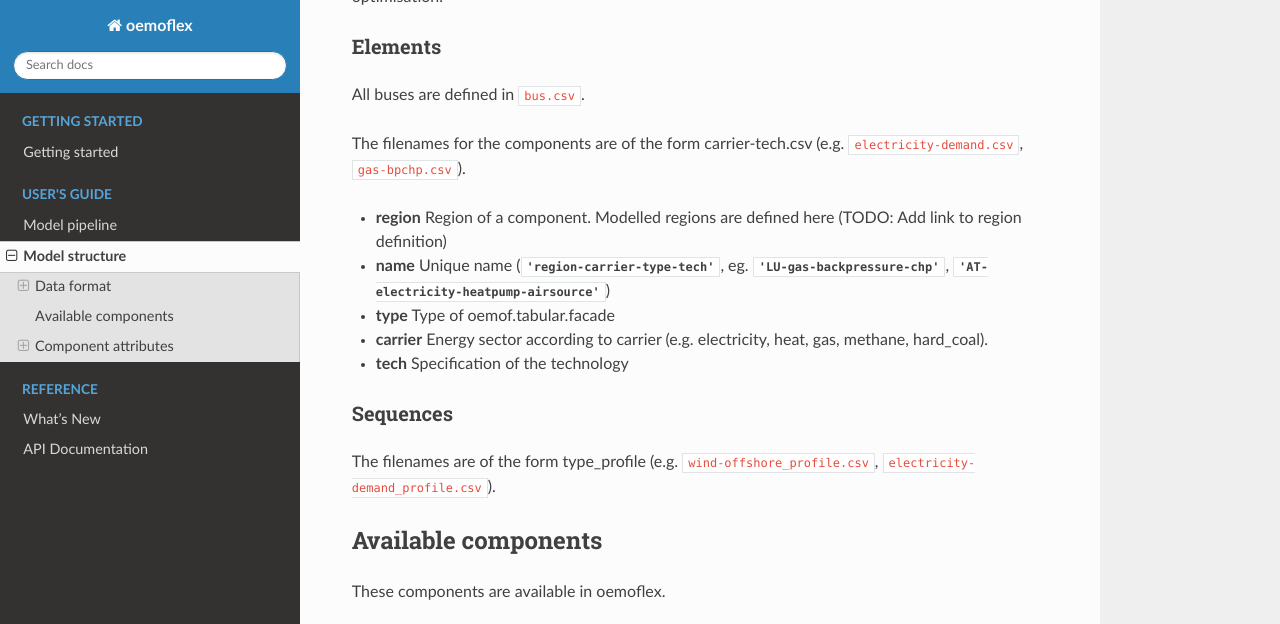
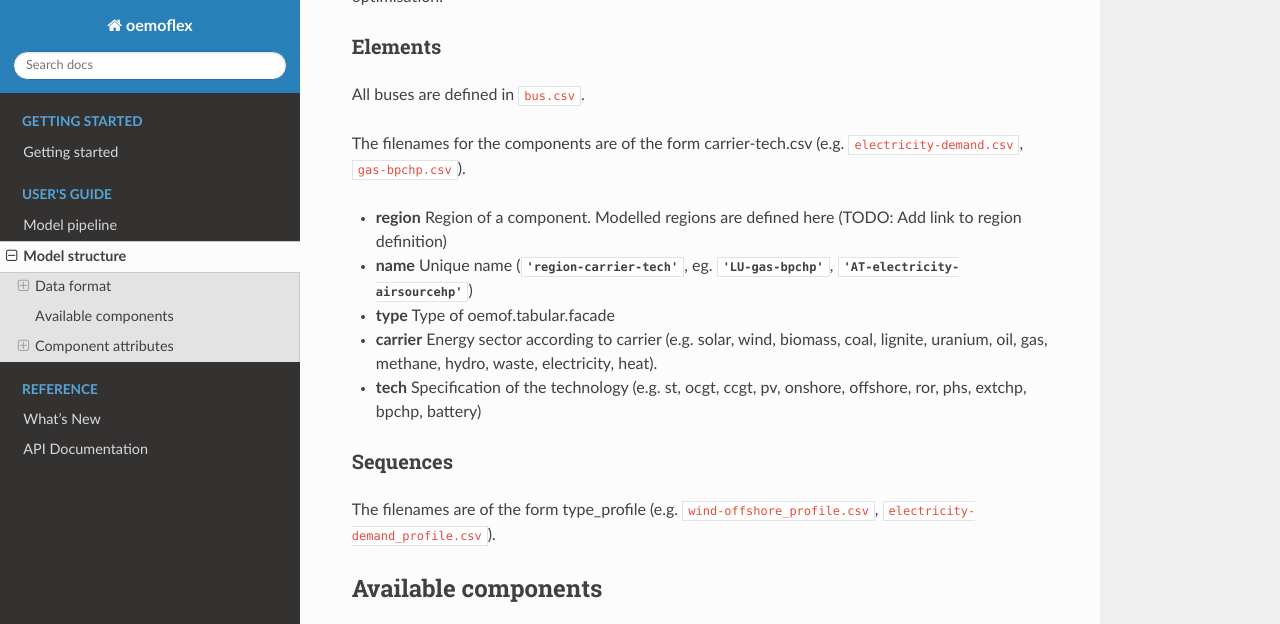
Before and after one commit to modex-flexmex/oemof-flexmex, a Sphinx documentation site: the page built from docs/model_structure.rst, in a window 1280 px wide and 900 px high, scrolled down 435 px, cut to the strip 0-624 px from the top of the window. Built offline with Sphinx 7.4.7 and the Read the Docs theme 2.0.0, drawn with Linux system fonts in a browser that asks for light colours; formulas are drawn with MathJax 3.

Commit message:
Update model_structure.rst

```diff
--- a/docs/model_structure.rst
+++ b/docs/model_structure.rst
@@ -26,12 +26,11 @@
 
 * **region** Region of a component. Modelled regions are defined here (TODO: Add link to region
   definition)
-* **name** Unique name (:py:attr:`'region-carrier-type-tech'`, eg. :py:attr:`'LU-gas-backpressure-chp'`,
-  :py:attr:`'AT-electricity-heatpump-airsource'`)
+* **name** Unique name (:py:attr:`'region-carrier-tech'`, eg. :py:attr:`'LU-gas-bpchp'`,
+  :py:attr:`'AT-electricity-airsourcehp'`)
 * **type** Type of oemof.tabular.facade
-* **carrier** Energy sector according to carrier (e.g. electricity, heat, gas,
-  methane, hard_coal).
-* **tech** Specification of the technology
+* **carrier** Energy sector according to carrier (e.g. solar, wind, biomass, coal, lignite, uranium, oil, gas, methane, hydro, waste, electricity, heat).
+* **tech** Specification of the technology (e.g. st, ocgt, ccgt, pv, onshore, offshore, ror, phs, extchp, bpchp, battery)
 
 Sequences
 ---------
```
